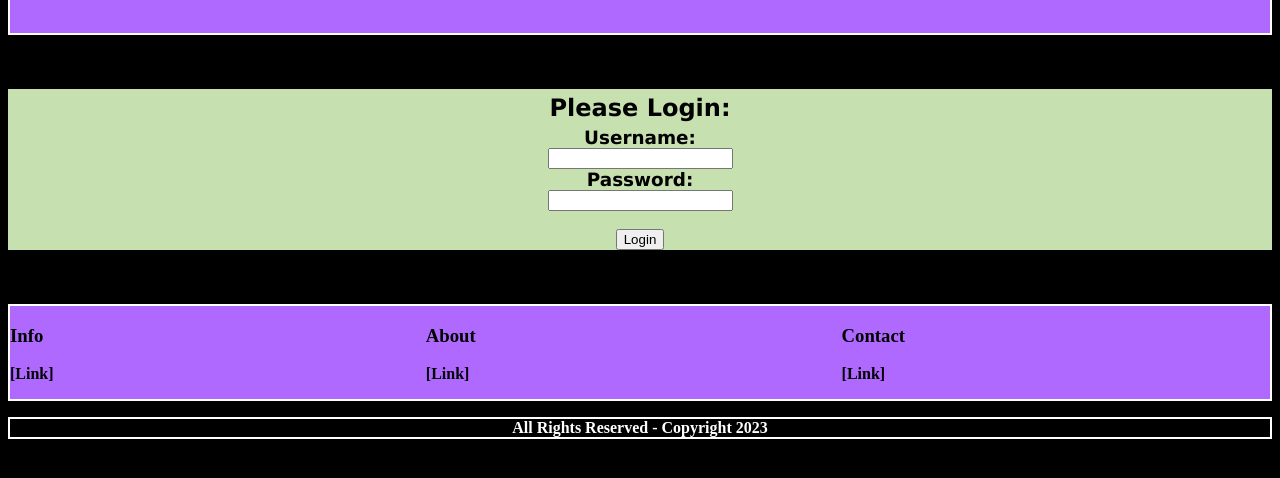
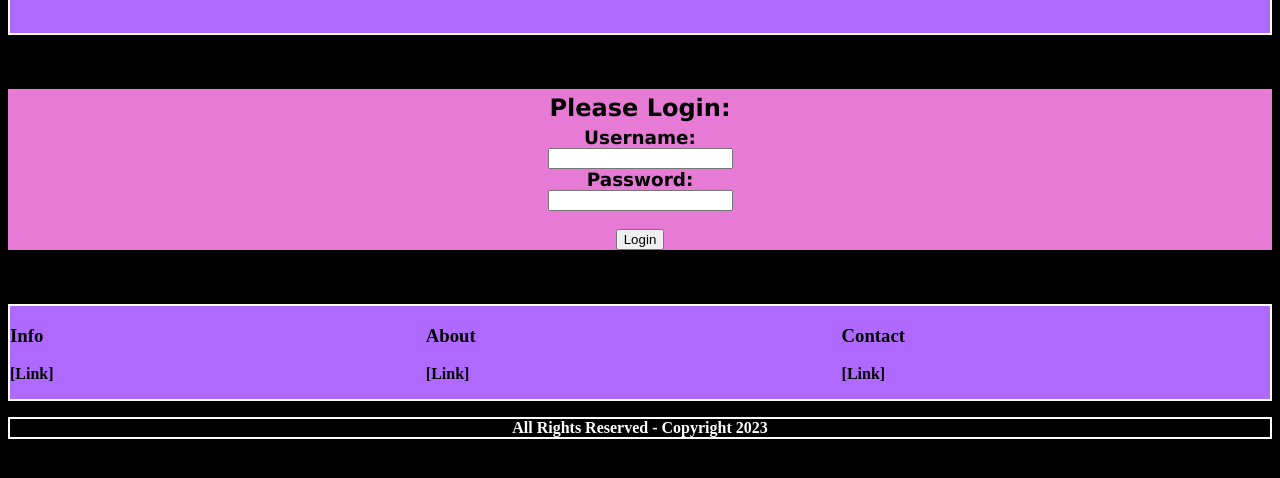
Before and after one commit to br4dyb/br4dyb.github.io, a plain HTML site: page index.html in a window 1280 px wide. Shown: the part 158-636 px from the top of the page. Drawn offline with Linux system fonts and the light colour scheme.

Commit message:
Update index.html

```diff
--- a/index.html
+++ b/index.html
@@ -3,7 +3,7 @@
 
 
 <title>[WIP]-Br4dyB's Website </title>
-<link rel="icon" type="image/x-icon" href="/Images/SiteIcon.ico">
+<link rel="icon" type="image/x-icon" href="br4dyb.github.io/Images/SiteIcon.ico">
 
 <head>
 <style>
@@ -14,7 +14,7 @@ footer {background-color: #af69ff; top-padding: 0px;border:2px solid white;}
 footer-copyright {top-padding: 10px; text-align: center;}
 grid3-container {display:grid; grid-template-columns:33% 33% 33%;}
 
-#login_panel {margin:auto; text-align:center; background-color: #c7e0af;}
+#login_panel {margin:auto; text-align:center; background-color: #e67ad5;}
 #EndOfPageCR {color:white; border:2px solid white;}
 
 </style>
```
